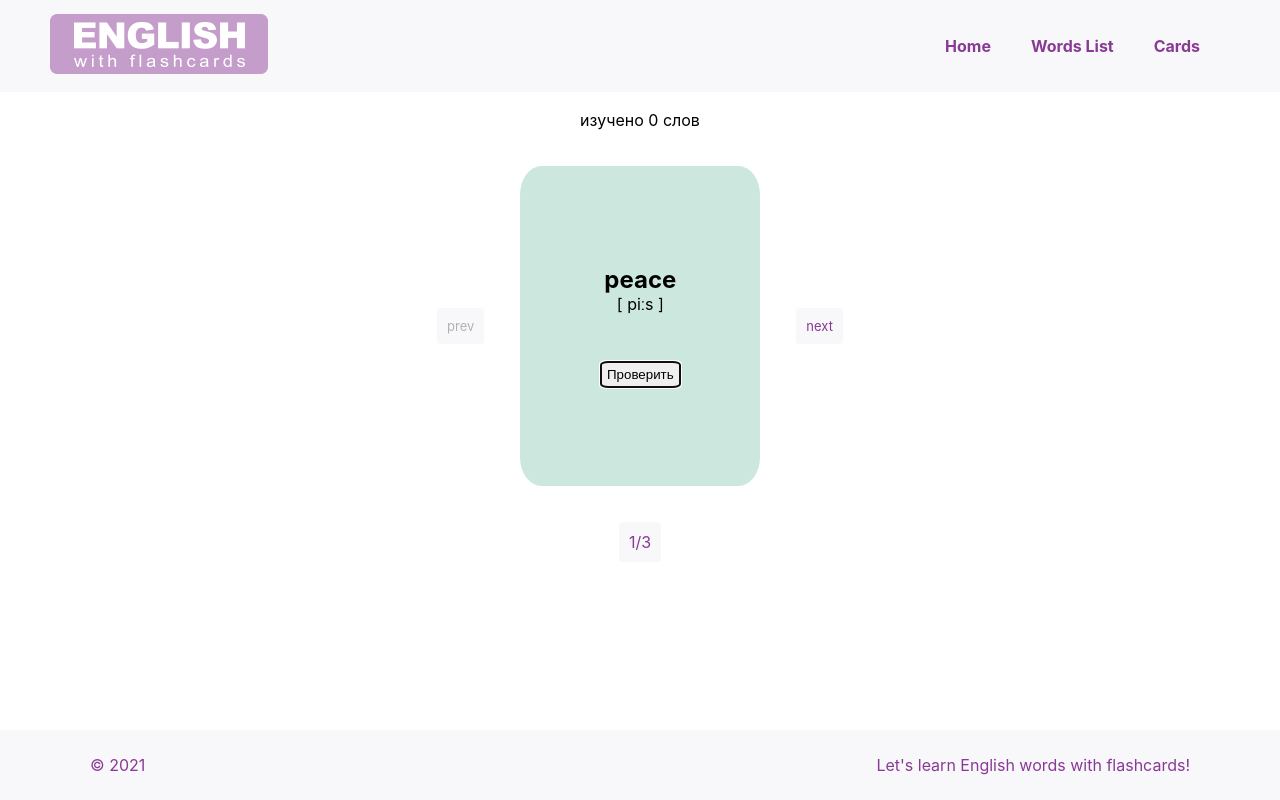
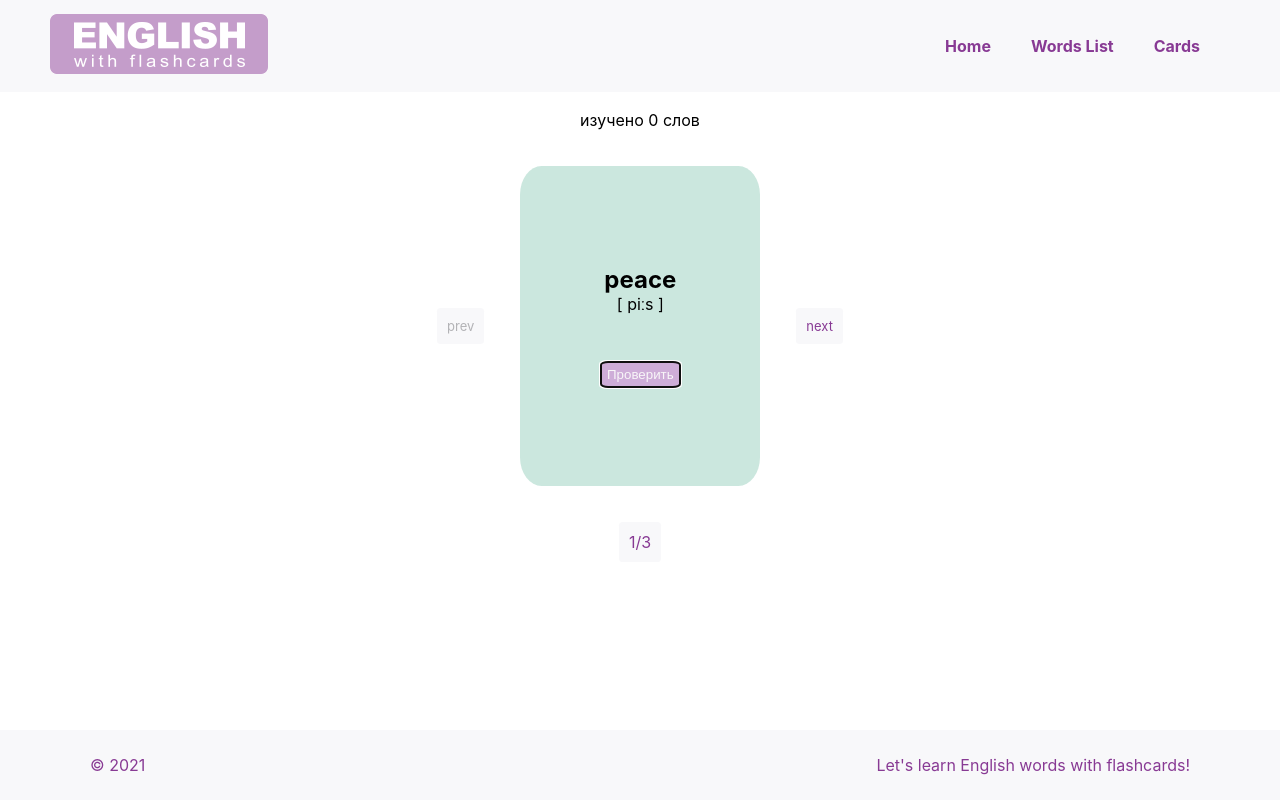
Before and after one commit to leruk-d/-English-words-React-, a React (Create React App) app in the folder myapp/: page /game in a window 1280 px wide. Built offline with nearby package versions, Linux system fonts and the light colour scheme.

Commit message:
стили для кнопки

```diff
--- a/myapp/src/components/Card/ButtonTranslate.scss
+++ b/myapp/src/components/Card/ButtonTranslate.scss
@@ -2,4 +2,8 @@
   border: none;
   border-radius: 9%;
   height: 25px;
+  &:focus {
+    background-color: #ceadd8;
+    color: #f8f6f8;
+  }
 }
```
